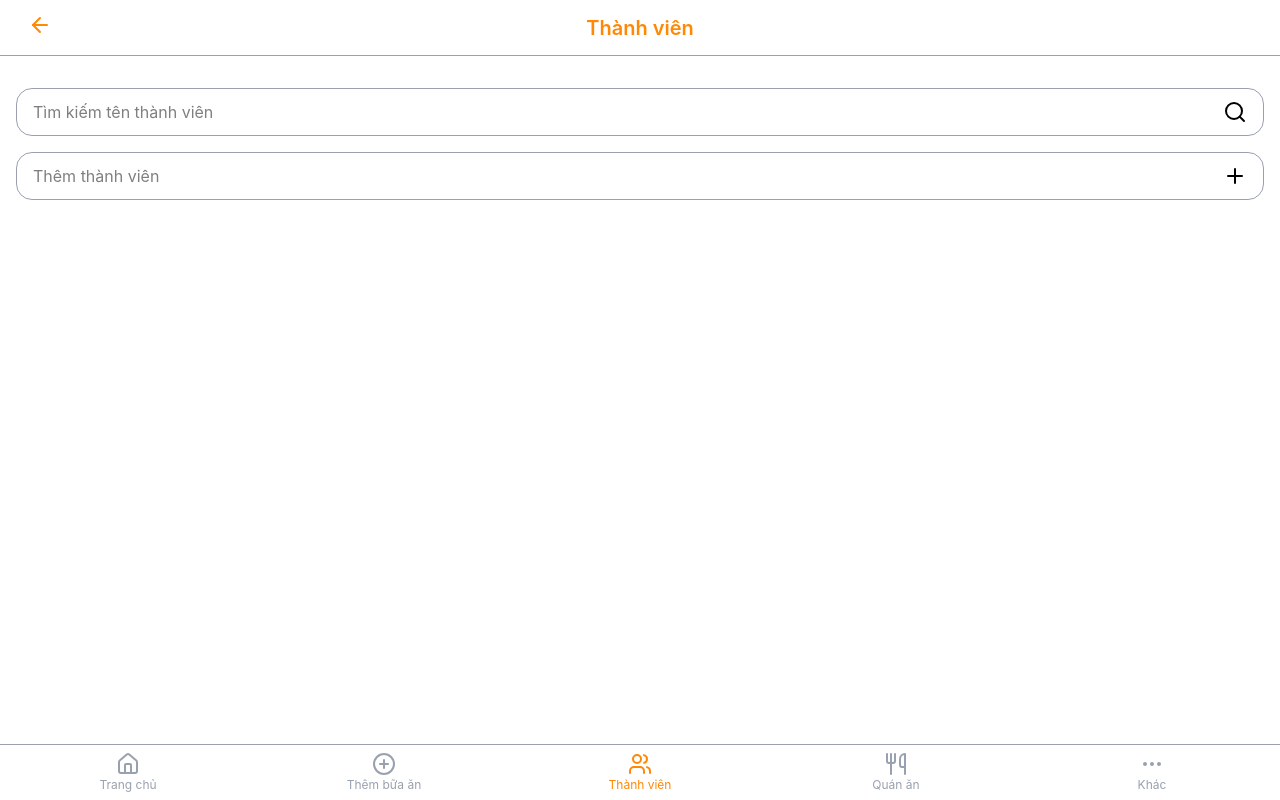
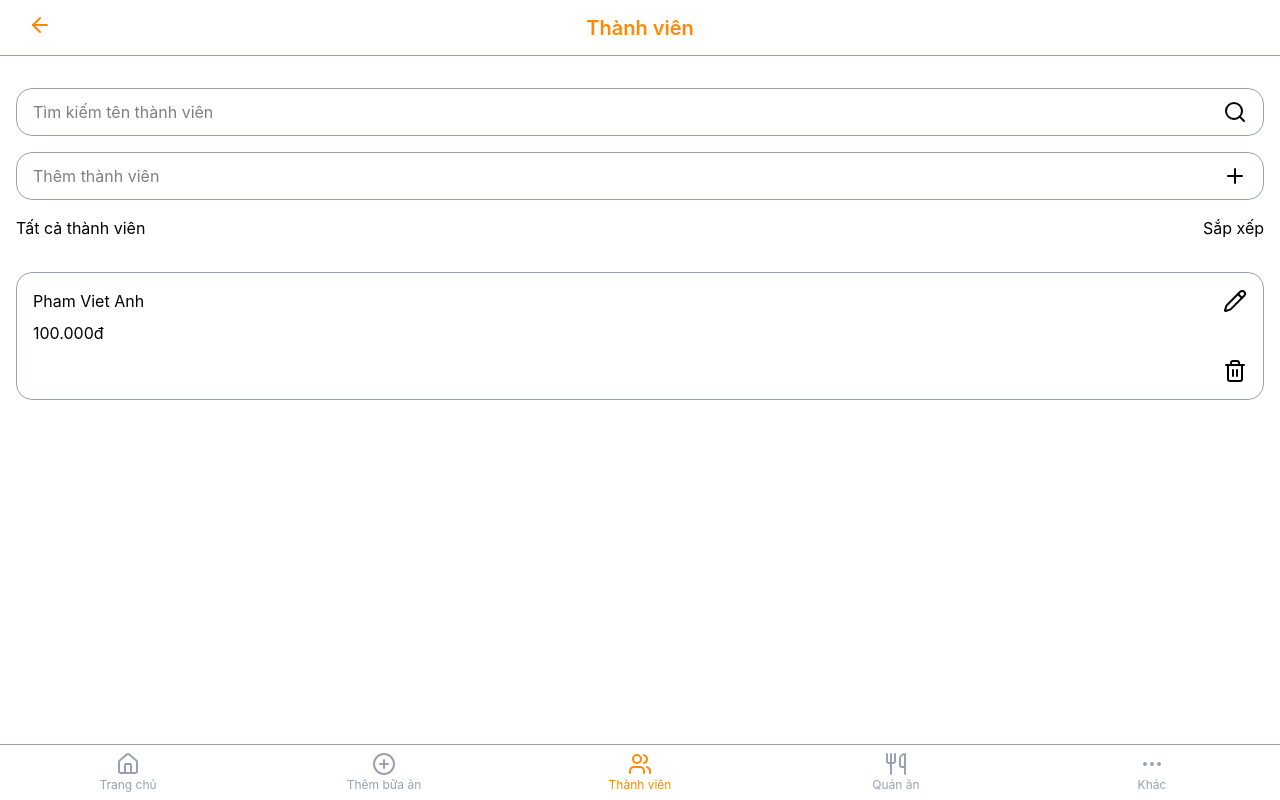
Before and after one commit to 202416852-anhpv/meal-ledger, a React (Vite) app in the folder frontend/: page /participants in a window 1280 px wide. Built offline with nearby package versions, Linux system fonts and the light colour scheme.

Commit message:
feat(frontend): add InfoCard component

```diff
--- /dev/null
+++ b/frontend/src/components/common/InfoCard.tsx
@@ -0,0 +1,42 @@
+import { Pencil, Trash } from "lucide-react";
+import type { MouseEvent } from "react";
+
+interface InfoCardProps {
+  title: string;
+  subTitle: string;
+  onEdit: () => void;
+  onDelete: () => void;
+}
+
+export const InfoCard = ({
+  title,
+  subTitle,
+  onEdit,
+  onDelete,
+}: InfoCardProps) => {
+  const handleEdit = (e: MouseEvent) => {
+    e.stopPropagation();
+    onEdit();
+  };
+  const handleDelete = (e: MouseEvent) => {
+    e.stopPropagation();
+    onDelete();
+  };
+
+  return (
+    <div className="flex justify-between bg-white border border-gray-400 rounded-2xl h-32 p-4">
+      <div className="">
+        <h2 className="mb-2">{title}</h2>
+        <p>{subTitle}</p>
+      </div>
+      <div className="flex flex-col justify-between">
+        <button onClick={handleEdit} className="">
+          <Pencil />
+        </button>
+        <button onClick={handleDelete}>
+          <Trash />
+        </button>
+      </div>
+    </div>
+  );
+};
--- a/frontend/src/pages/Participant.tsx
+++ b/frontend/src/pages/Participant.tsx
@@ -2,6 +2,7 @@ import { useState } from "react";
 import { SearchBar } from "../components/common/SearchBar";
 import { TopBar } from "../components/layout/TopBar";
 import { AddInputParticipant } from "../components/common/AddInputParticipant";
+import { InfoCard } from "../components/common/InfoCard";
 
 export default function AddMealDetail() {
   const [searchQuery, setSearchQuery] = useState("");
@@ -26,6 +27,18 @@ export default function AddMealDetail() {
             placeholder="Thêm thành viên"
           />
         </div>
+        <div className="flex justify-between mt-4">
+          <h2>Tất cả thành viên</h2>
+          <p>Sắp xếp</p>
+        </div>
+        <div className="mt-8">
+          <InfoCard
+            title="Pham Viet Anh"
+            subTitle="100.000đ"
+            onEdit={() => {}}
+            onDelete={() => {}}
+          />
+        </div>
       </div>
     </div>
   );
```
